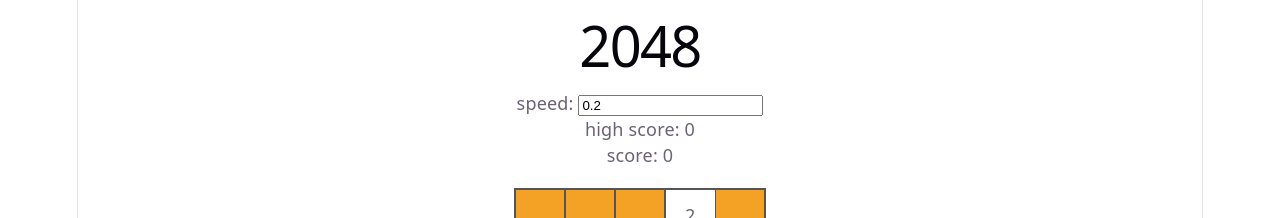
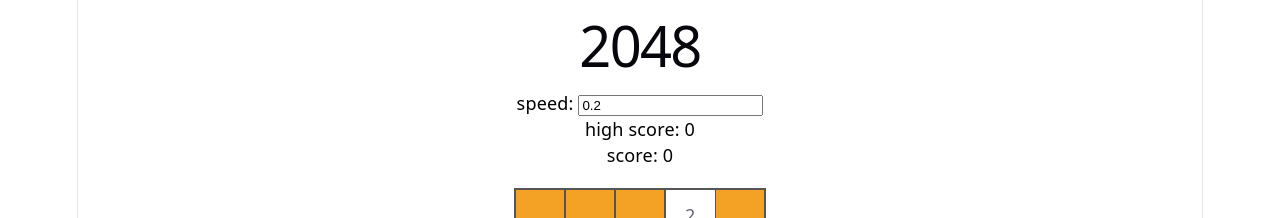
Before and after one commit to HW22A016/2048, a React (Vite) app: page / in a window 1280 px wide. Shown: the top 218 px of the page. Built offline with nearby package versions, Linux system fonts and the light colour scheme.

Commit message:
ダークモードに対応

```diff
--- a/src/App.css
+++ b/src/App.css
@@ -25,3 +25,16 @@
   height: 48.5px;
   border: 1px solid #555;
 }
+
+.textColor
+{
+  color: #000;
+}
+
+@media(prefers-color-scheme: dark)
+{
+  .textColor
+  {
+    color:#FFF;
+  }
+}
--- a/src/App.jsx
+++ b/src/App.jsx
@@ -329,7 +329,7 @@ function App() {
     <div>
       <h1>2048</h1>
       <div>
-        <span>speed: </span>
+        <span className='textColor'>speed: </span>
         <input
           type="number"
           value={speed}
@@ -338,7 +338,7 @@ function App() {
         />
       </div>
 
-      <div>
+      <div className='textColor'>
         <p>high score: {highScore}</p>
         <p>score: {score}</p>
       </div>
```
